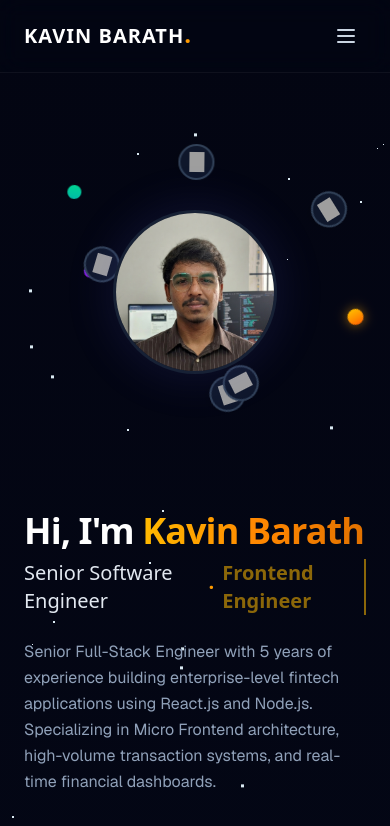
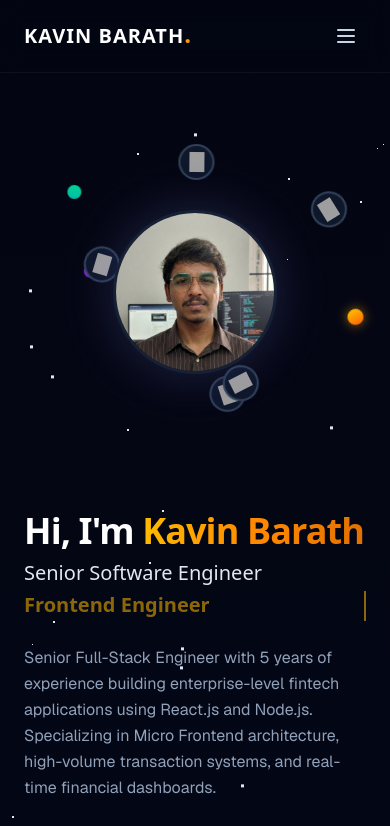
Before and after one commit to Kavin-Brat/personal-portfolio-2k26, a Next.js app: page / in a window 390 px wide. Shown: the top 826 px of the page. Built offline with nearby package versions, Linux system fonts and the light colour scheme; grey boxes are pictures that could not be loaded.

Commit message:
changes: responsiveness added

```diff
--- a/app/components/Hero.tsx
+++ b/app/components/Hero.tsx
@@ -69,13 +69,13 @@ const Hero: React.FC = () => {
               Kavin Barath
             </span>
           </h1>
-          <p className="text-xl sm:text-2xl font-medium text-slate-700 dark:text-slate-200 flex items-center gap-2">
+          <div className="text-xl sm:text-2xl font-medium text-slate-700 dark:text-slate-200 flex flex-col sm:flex-row sm:items-center gap-1 sm:gap-2">
             <span>Senior Software Engineer</span>
-            <span className="text-amber-500 font-bold">·</span>
+            <span className="hidden sm:inline text-amber-500 font-bold">·</span>
             <span className="inline-block text-amber-500 dark:text-amber-400 font-semibold min-h-[1.5em] border-r-2 border-amber-400 animate-pulse pr-1">
               {displayedText}
             </span>
-          </p>
+          </div>
         </div>
 
         <p className="text-slate-600 dark:text-slate-400 max-w-lg text-base sm:text-lg leading-relaxed font-sans">
--- a/app/components/OrbitVisual.tsx
+++ b/app/components/OrbitVisual.tsx
@@ -58,6 +58,9 @@ const OrbitVisual: React.FC = () => {
         <div className="absolute top-[84%] right-[22%] w-3 h-3 rounded-full bg-gradient-to-r from-indigo-500 to-purple-600 shadow-inner" />
       </div>
 
+      {/* Backlight glow/shadow behind the avatar (black on light theme, white on dark theme) */}
+      <div className="absolute w-[48%] h-[48%] rounded-full bg-black/14 dark:bg-white/8 blur-2xl pointer-events-none z-0" />
+
       {/* Central Profile Avatar Component */}
       <CentralAvatar
         imageSrc="/kavin_profile_pic.png"
--- a/app/components/SkillNode.tsx
+++ b/app/components/SkillNode.tsx
@@ -11,6 +11,8 @@ export interface TechSkill {
   orbitClass: string;
   positionClass: string;
   svgIcon: React.ReactNode;
+  tooltipClass?: string;
+  arrowClass?: string;
 }
 
 interface SkillNodeProps {
@@ -26,7 +28,7 @@ interface SkillNodeProps {
  * SkillNode Component
  *
  * Renders an individual orbiting tech skill node with brand icon,
- * hover scaling animation, and animated popover tooltip badge.
+ * hover scaling animation, and responsive tooltip badge popover.
  */
 export const SkillNode: React.FC<SkillNodeProps> = React.memo(
   ({ skill, isActive, isPaused, onMouseEnter, onMouseLeave, onClick }) => {
@@ -51,9 +53,11 @@ export const SkillNode: React.FC<SkillNodeProps> = React.memo(
             {skill.svgIcon}
           </div>
 
-          {/* Hover Tooltip Badge */}
+          {/* Hover Tooltip Badge (responsive alignments to prevent horizontal screen cutoffs) */}
           <div
-            className={`absolute left-1/2 -translate-x-1/2 bottom-full mb-3 w-44 p-3 rounded-xl bg-white/95 dark:bg-slate-900/95 backdrop-blur-md border border-slate-200 dark:border-slate-800 shadow-xl transition-all duration-300 pointer-events-none z-50 ${
+            className={`absolute bottom-full mb-3 w-44 p-3 rounded-xl bg-white/95 dark:bg-slate-900/95 backdrop-blur-md border border-slate-200 dark:border-slate-800 shadow-xl transition-all duration-300 pointer-events-none z-50 ${
+              skill.tooltipClass || "left-1/2 -translate-x-1/2"
+            } ${
               isActive
                 ? "opacity-100 translate-y-0 scale-100"
                 : "opacity-0 translate-y-2 scale-95"
@@ -73,7 +77,9 @@ export const SkillNode: React.FC<SkillNodeProps> = React.memo(
               <span className="font-semibold text-indigo-600 dark:text-indigo-400">{skill.level}</span>
             </div>
             {/* Tooltip Arrow */}
-            <div className="absolute top-full left-1/2 -translate-x-1/2 -mt-px border-4 border-transparent border-t-white dark:border-t-slate-900" />
+            <div className={`absolute top-full -mt-px border-4 border-transparent border-t-white dark:border-t-slate-900 ${
+              skill.arrowClass || "left-1/2 -translate-x-1/2"
+            }`} />
           </div>
         </div>
       </div>
--- a/app/constants/orbitSkills.tsx
+++ b/app/constants/orbitSkills.tsx
@@ -40,6 +40,8 @@ export const TECH_SKILLS: TechSkill[] = [
     badgeBg: "bg-amber-500/10 text-amber-600 dark:text-amber-400 border-amber-500/20",
     orbitClass: "w-[84%] h-[84%] animate-[spin_34s_linear_infinite]",
     positionClass: "top-1/2 right-0 -translate-y-1/2",
+    tooltipClass: "right-[-8px] translate-x-0 md:left-1/2 md:-translate-x-1/2",
+    arrowClass: "right-4 translate-x-0 md:left-1/2 md:-translate-x-1/2",
     svgIcon: (
       <img
         src="https://cdn.jsdelivr.net/gh/devicons/devicon/icons/python/python-original.svg"
@@ -60,6 +62,8 @@ export const TECH_SKILLS: TechSkill[] = [
     badgeBg: "bg-emerald-500/10 text-emerald-600 dark:text-emerald-400 border-emerald-500/20",
     orbitClass: "w-[76%] h-[76%] animate-[spin_27s_linear_infinite]",
     positionClass: "top-1/2 left-0 -translate-y-1/2",
+    tooltipClass: "left-[-8px] translate-x-0 md:left-1/2 md:-translate-x-1/2",
+    arrowClass: "left-4 translate-x-0 md:left-1/2 md:-translate-x-1/2",
     svgIcon: (
       <img
         src="https://cdn.jsdelivr.net/gh/devicons/devicon/icons/nodejs/nodejs-original.svg"
```
